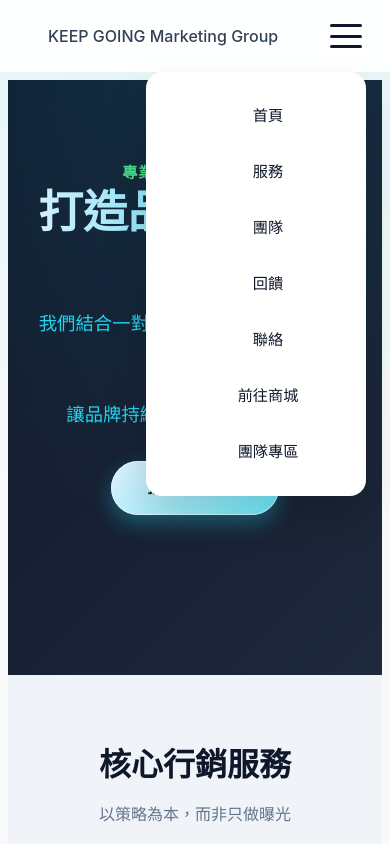
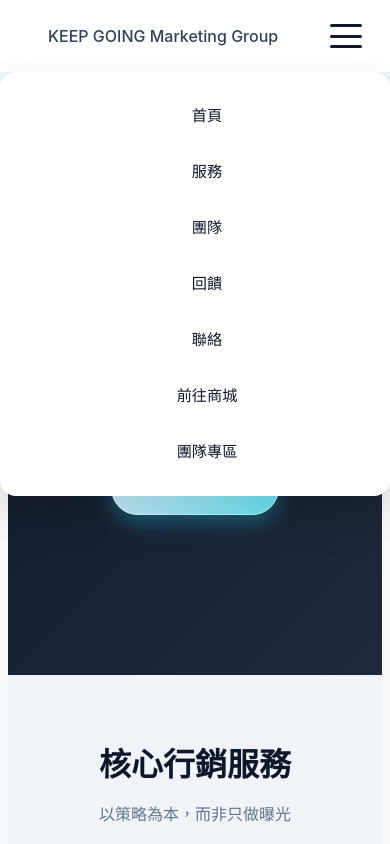
Before and after one commit to alex728916412/KEEP-GONING-MARKETING-GROUP, a plain HTML site: page index.html in a window 390 px wide. Both pictures are taken after a click on the button 346 px from the left and 36 px from the top of the page. Shown: the top 844 px of the page. Drawn offline with Linux system fonts and the light colour scheme.

Commit message:
Add files via upload

```diff
--- a/css.css
+++ b/css.css
@@ -540,7 +540,7 @@ header {
 }
 
 /* 桌電 */
-@media (min-width: 1440px) {
+@media (min-width: 1024px) {
   .card-grid {
     grid-template-columns: repeat(3, 1fr);
   }
@@ -587,3 +587,57 @@ section {
     padding: 120px 60px;
   }
 }
+
+/* =========================
+   Navbar RWD（唯一版本）
+========================= */
+
+/* 預設：桌機 */
+.nav-links {
+  display: flex;
+}
+
+.hamburger {
+  display: none;
+}
+
+/* 半頁 / 平板 / 手機 */
+@media (max-width: 1024px) {
+  .nav-links {
+    display: none;
+    position: absolute;     /* ⭐ 關鍵 */
+    top: 100%;              /* ⭐ 往下展開 */
+    left: 0;
+    width: 100%;
+    flex-direction: column;
+    align-items: center;
+    text-align: center;
+    background: white;
+    z-index: 999;
+  }
+
+  .nav-links.active {
+    display: flex;
+  }
+
+  .hamburger {
+    display: flex;
+    align-items: center;
+    cursor: pointer;
+  }
+}
+
+@media (max-width: 1024px) {
+
+  .nav-links a,
+  .nav-links .logout-btn {
+    width: 100%;                 /* ⭐ 統一寬度 */
+    text-align: center;          /* ⭐ 文字視覺置中 */
+    justify-content: center;     /* ⭐ flex 內容置中 */
+  }
+
+  .nav-links .logout-btn {
+    margin: 0 auto;              /* 保險 */
+  }
+
+}
--- a/index.html
+++ b/index.html
@@ -18,16 +18,16 @@
       <span></span>
     </button>
 
-    <nav class="nav-links" id="navLinks">
+    <ul class="nav-links" id="navLinks">
       <a href="index.html">首頁</a>
       <a href="index.html#services">服務</a>
-      <a href="team.html">團隊</a>
+      <a href="team.html">團隊</a></li>
       <a href="index.html#trust">回饋</a>
       <a href="index.html#contact">聯絡</a>
       <a href="https://tw.shop.com" target="_blank" rel="noopener noreferrer">前往商城</a>
-      <a href="group.html" onclick="goTeamZone()">團隊專區 </a>
+      <a href="group.html" onclick="goTeamZone()">團隊專區</a>
       <button id="logoutBtn">登出</button>
-    </nav>
+    </ul>
   </div>
 </header>
 
```
